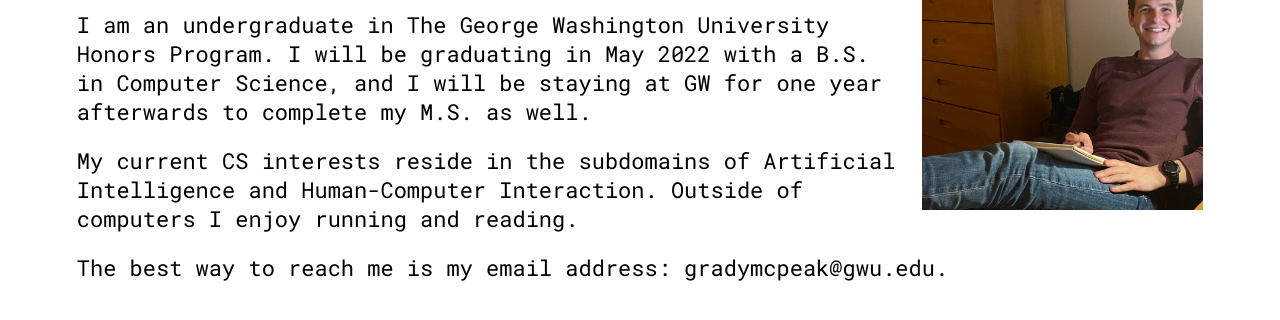
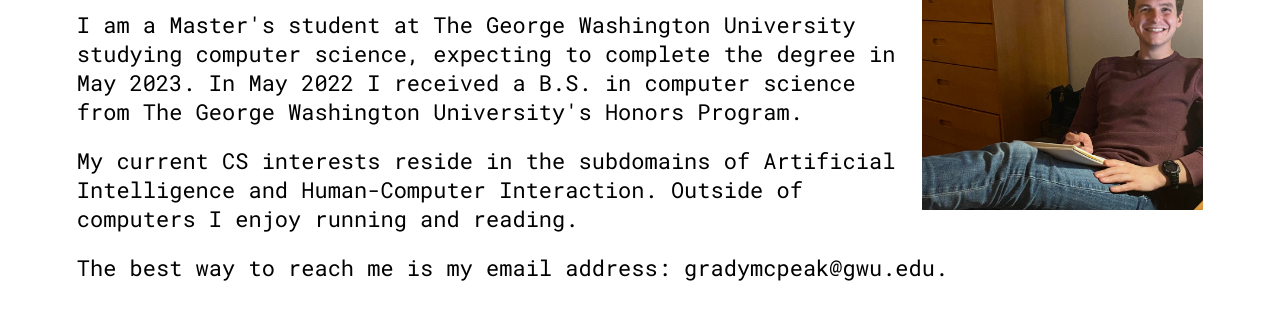
Before and after one commit to gmcpeak/site, a plain HTML site: page index.html in a window 1280 px wide. Shown: the part 271-591 px from the top of the page. Drawn offline with Linux system fonts and the light colour scheme.

Commit message:
Update in language to reflect life changes

```diff
--- a/index.html
+++ b/index.html
@@ -12,7 +12,7 @@
             <div id = "about-me" class = "section">
                 <img src = "./images/me.jpg" id = "me-img">
                 <h2>Hi! I'm Grady.</h2>
-                <p>I am an undergraduate in The George Washington University Honors Program. I will be graduating in May 2022 with a B.S. in Computer Science, and I will be staying at GW for one year afterwards to complete my M.S. as well.<p/>
+                <p>I am a Master's student at The George Washington University studying computer science, expecting to complete the degree in May 2023. In May 2022 I received a B.S. in computer science from The George Washington University's Honors Program.<p/>
                 <p>My current CS interests reside in the subdomains of Artificial Intelligence and Human-Computer Interaction. Outside of computers I enjoy running and reading.</p>
                 <p>The best way to reach me is my email address: gradymcpeak@gwu.edu.</p>
             </div>
```
